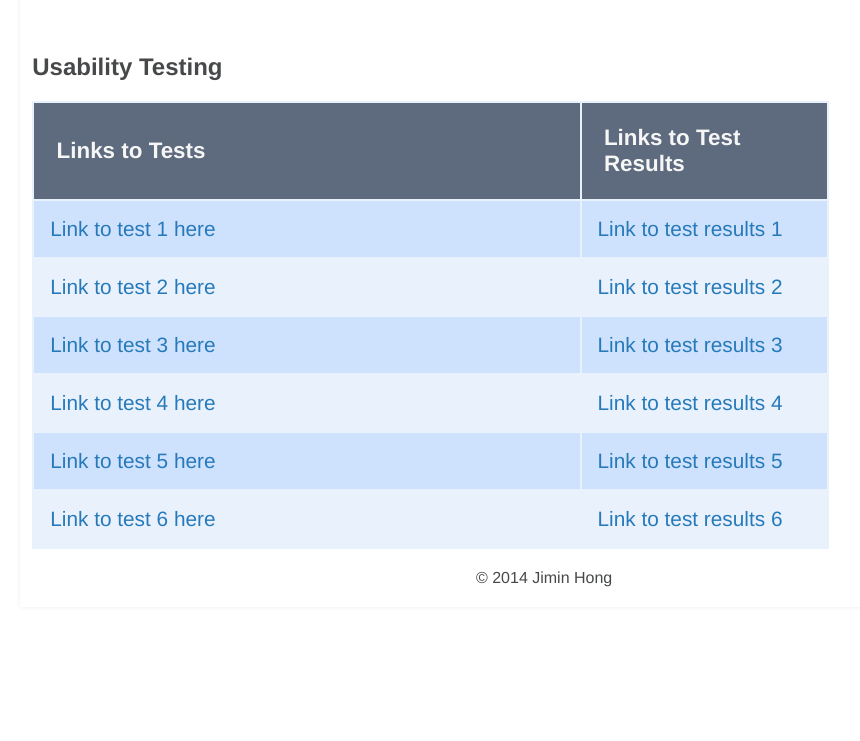
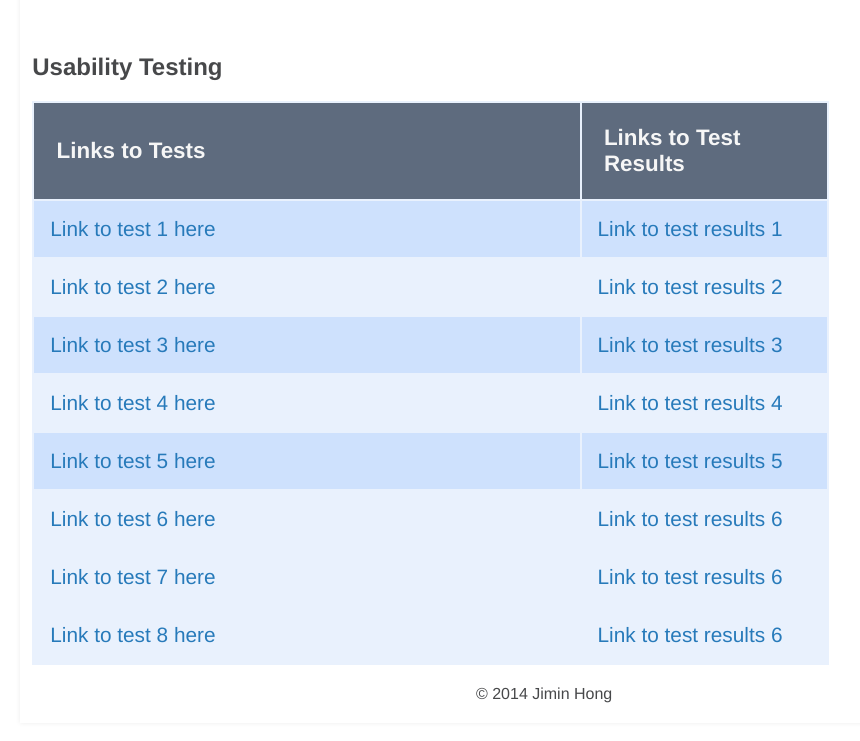
Before and after one commit to JiminHong/WiU, a plain HTML site: page index.html in a window 1280 px wide. Shown: the part 701-1442 px from the top of the page, without its empty margins (39-899 px from the left). Before the commit the page ends 1328 px from the top, so only its background shows below. Drawn offline with Linux system fonts and the light colour scheme.

Commit message:
added 7 8

```diff
--- a/index.html
+++ b/index.html
@@ -66,6 +66,16 @@
              <td><a href="https://usabilityhub.com/tests/5cc7c7e9dfd/results">Link to test results 6</a></td>
           </tr>
           <!-- end link -->
+
+          <tr>
+              <td><a href="https://usabilityhub.com/do/c5faf100f277/93db">Link to test 7 here</a></td>
+              <td><a href="https://usabilityhub.com/tests/c5faf100f277/results">Link to test results 6</a></td>
+          </tr>
+
+          <tr>
+              <td><a href="https://usabilityhub.com/do/d6bb2cee5632/dedb">Link to test 8 here</a></td>
+              <td><a href="https://usabilityhub.com/tests/d6bb2cee5632/results">Link to test results 6</a></td>
+          </tr>
           <!-- to add a new link copy from start link to end link and paste here-->
        </tbody>
     </table>
```
